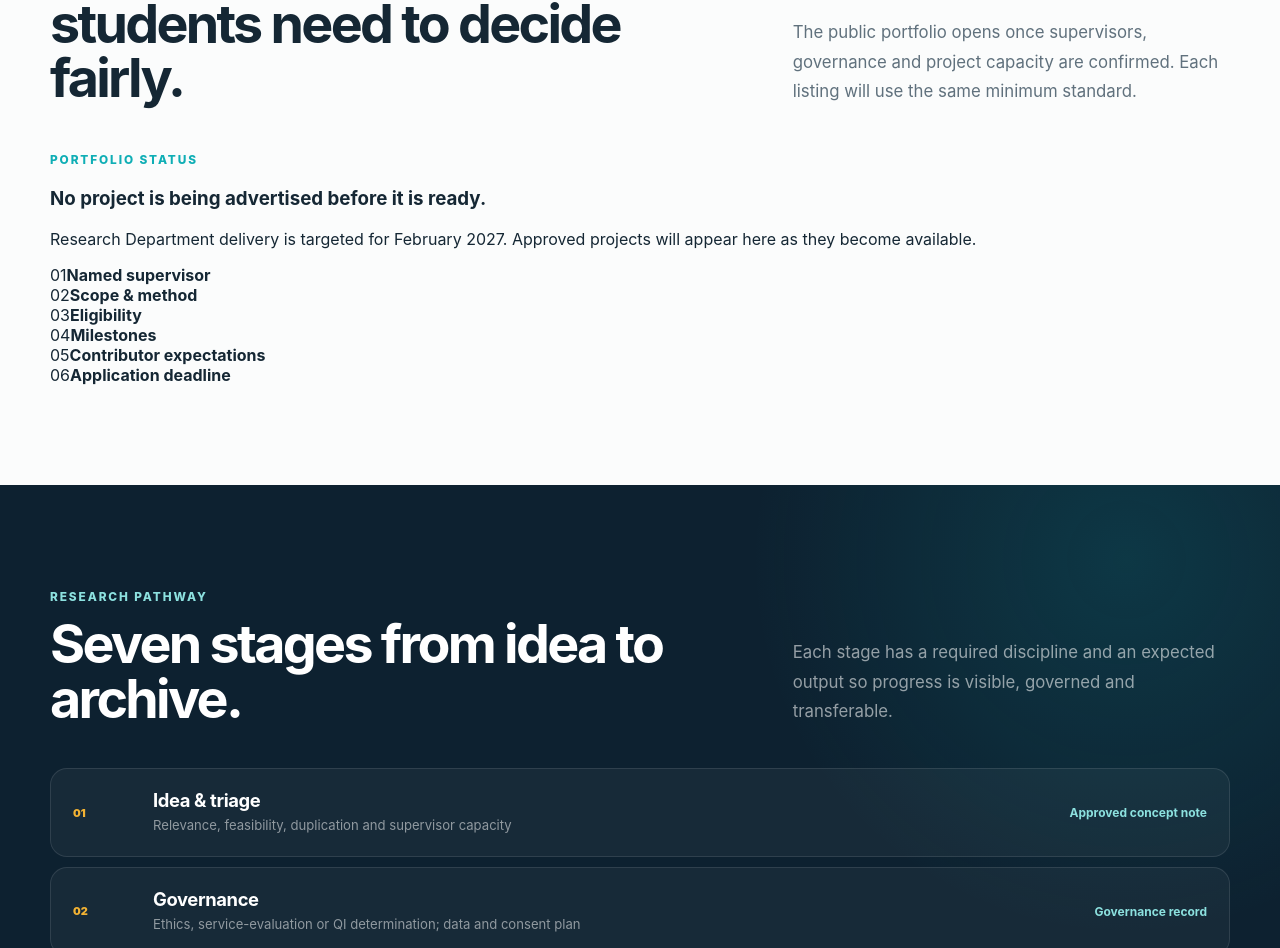
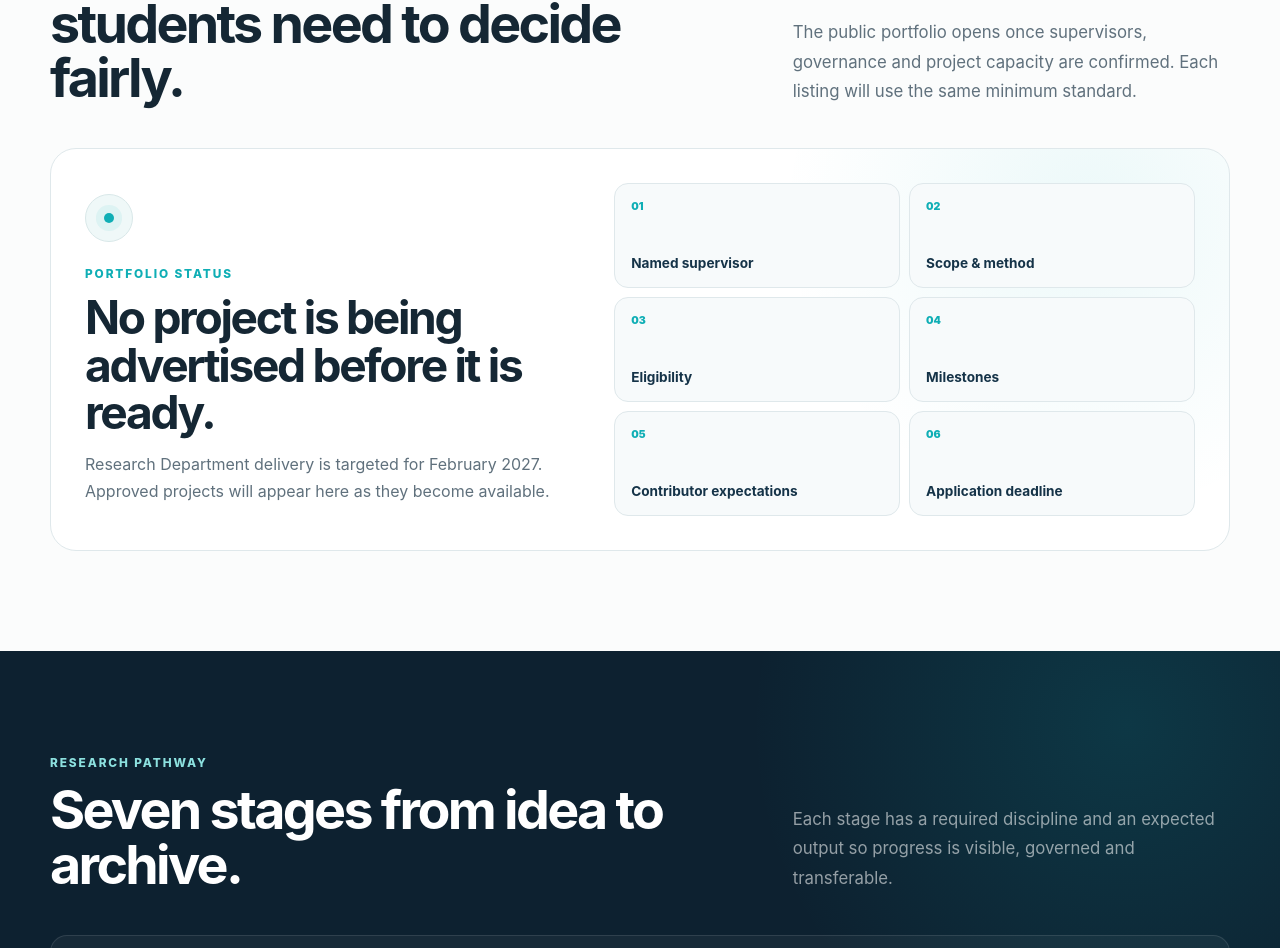
Before and after one commit to faisalmhalnawab/bida-student-wing, a Next.js app: page /research in a window 1280 px wide. Shown: the part 1549-2497 px from the top of the page. Built offline with nearby package versions, Linux system fonts and the light colour scheme; no server answers.

Commit message:
Style Research project portfolio section

```diff
--- a/app/globals.css
+++ b/app/globals.css
@@ -4235,3 +4235,96 @@ div[id] {
     grid-template-columns:1fr;
   }
 }
+
+
+/* ===== Research project portfolio ===== */
+.project-empty-state {
+  padding:34px;
+  display:grid;
+  grid-template-columns:.9fr 1.1fr;
+  gap:54px;
+  align-items:center;
+  border:1px solid var(--line);
+  border-radius:26px;
+  background:
+    radial-gradient(circle at 88% 16%,rgba(15,174,181,.08),transparent 28%),
+    white;
+}
+
+.project-status-dot {
+  width:48px;
+  height:48px;
+  margin-bottom:20px;
+  display:grid;
+  place-items:center;
+  border-radius:50%;
+  border:1px solid #d9e8e9;
+  background:#eff8f8;
+}
+
+.project-status-dot i {
+  width:10px;
+  height:10px;
+  border-radius:50%;
+  background:var(--teal);
+  box-shadow:0 0 0 8px rgba(15,174,181,.08);
+}
+
+.project-empty-state h3 {
+  max-width:620px;
+  margin:12px 0 14px;
+  font-size:clamp(2rem,3.6vw,3.2rem);
+  line-height:1.03;
+  letter-spacing:-.05em;
+}
+
+.project-empty-state p {
+  max-width:650px;
+  margin:0;
+  color:var(--muted);
+  line-height:1.7;
+}
+
+.project-listing-standard {
+  display:grid;
+  grid-template-columns:repeat(2,1fr);
+  gap:9px;
+}
+
+.project-listing-standard div {
+  min-height:105px;
+  padding:16px;
+  display:flex;
+  flex-direction:column;
+  justify-content:space-between;
+  border:1px solid var(--line);
+  border-radius:14px;
+  background:#f7fafb;
+}
+
+.project-listing-standard span {
+  color:var(--teal);
+  font-size:.66rem;
+  font-weight:900;
+}
+
+.project-listing-standard strong {
+  color:var(--navy-900);
+  font-size:.85rem;
+}
+
+@media (max-width:900px) {
+  .project-empty-state {
+    grid-template-columns:1fr;
+  }
+}
+
+@media (max-width:760px) {
+  .project-empty-state {
+    padding:24px;
+  }
+
+  .project-listing-standard {
+    grid-template-columns:1fr;
+  }
+}
```
